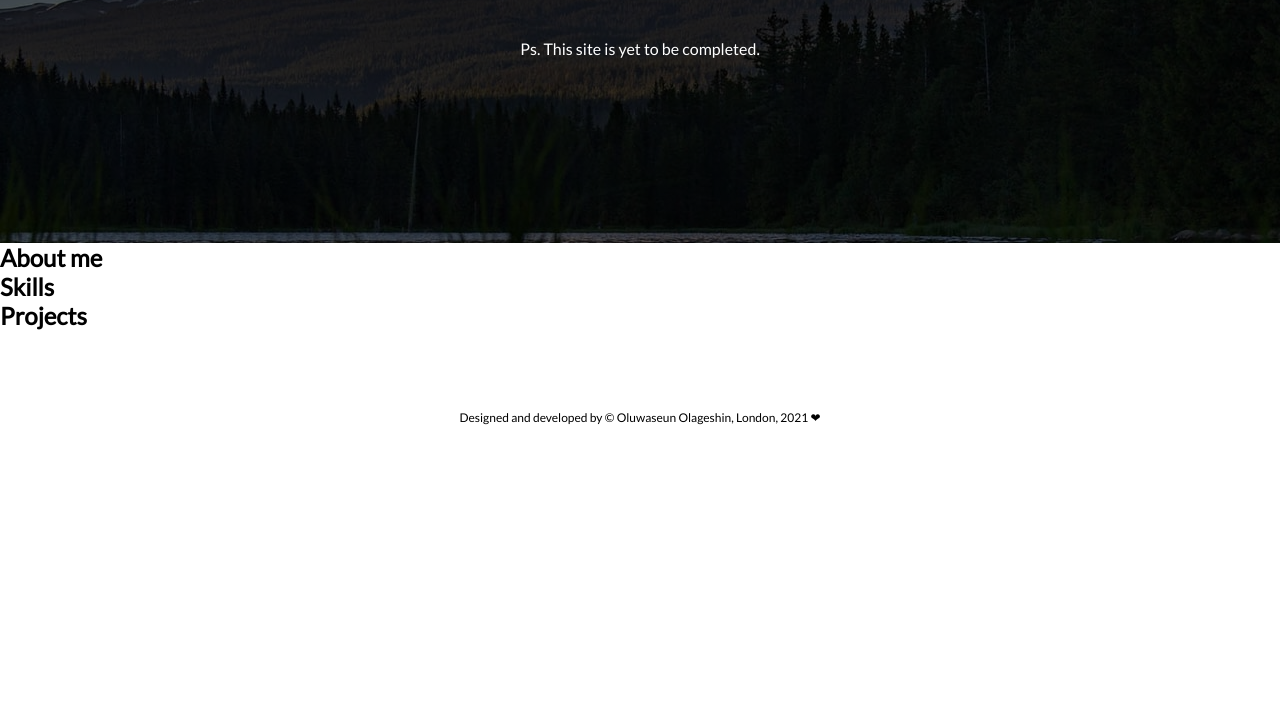
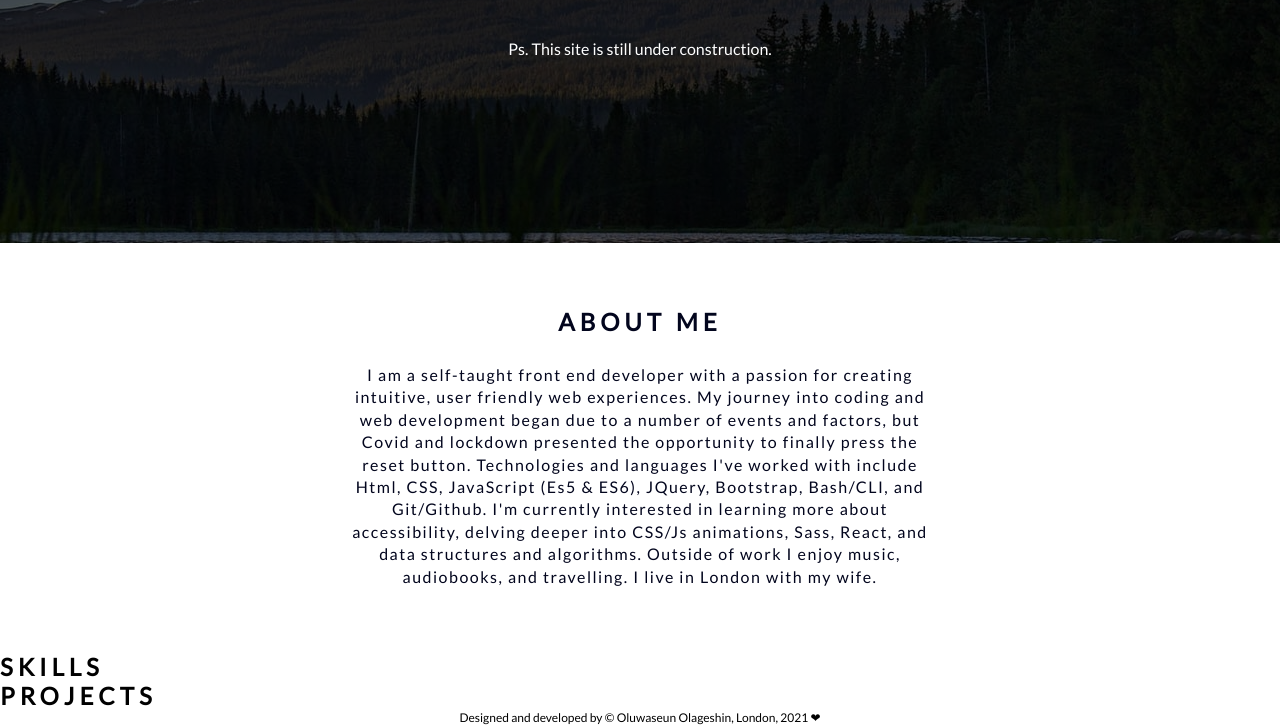
Before and after one commit to lagesh/portfolio, a plain HTML site: page index.html in a window 1280 px wide. Shown: the part 557-1282 px from the top of the page. Before the commit the page ends 982 px from the top, so only its background shows below. Drawn offline with Linux system fonts and the light colour scheme.

Commit message:
style about me section

```diff
--- a/css/style.css
+++ b/css/style.css
@@ -5,6 +5,10 @@
   font-family: 'Lato', sans-serif;
 }
 
+h2 {
+  text-transform: uppercase;
+  letter-spacing: 5px;
+}
 header {
   background: linear-gradient(rgba(0, 0, 0, 0.6), rgba(0, 0, 0, 0.6)),
     url(../images/emma-smith-15v_PnfwHs4-unsplash.jpg);
@@ -91,6 +95,45 @@ nav a:hover {
   font-weight: 300;
   letter-spacing: 2px;
 }
+.welcome-msg p {
+  color: #fff;
+  text-align: center;
+  margin-top: 5rem;
+}
+
+.toggle .line1 {
+  transform: rotate(-45deg) translate(-5px, 6px);
+}
+.toggle .line2 {
+  opacity: 0;
+}
+.toggle .line3 {
+  transform: rotate(45deg) translate(-5px, -6px);
+}
+/* ----------ABOUT ME --------*/
+.about-me {
+  width: 55%;
+  margin: auto;
+  text-align: center;
+  padding: 4rem;
+  color: rgb(2, 5, 29);
+}
+
+.about-me h2 {
+  margin-bottom: 1.75rem;
+}
+.about-me p {
+  font-size: 1rem;
+  letter-spacing: 1.5px;
+  line-height: 140%;
+}
+/* ---------FOOTER ------------ */
+footer p {
+  color: #000;
+  text-align: center;
+  font-size: 0.75rem;
+}
+
 /* Media queries*/
 
 @media only screen and (max-width: 1024px) {
@@ -137,24 +180,3 @@ nav a:hover {
     transform: translateX(0px);
   }
 }
-.toggle .line1 {
-  transform: rotate(-45deg) translate(-5px, 6px);
-}
-.toggle .line2 {
-  opacity: 0;
-}
-.toggle .line3 {
-  transform: rotate(45deg) translate(-5px, -6px);
-}
-p {
-  color: #fff;
-  text-align: center;
-  margin-top: 5rem;
-}
-
-/* ---------FOOTER ------------ */
-footer p {
-  color: #000;
-  text-align: center;
-  font-size: 0.75rem;
-}
--- a/index.html
+++ b/index.html
@@ -30,13 +30,18 @@
         <div class="welcome-msg">
             <h1>Hi, I'm Olu</h1>
             <h3>Front-end Developer and UX enthusiast</h3>
-            <p>Ps. This site is yet to be completed.</p>
+            <p>Ps. This site is still under construction.</p>
         </div>
 
     </header>
     <main>
-        <section id="about">
+        <section id="about" class="about-me">
             <h2>About me</h2>
+            <div>
+                <p>I am a self-taught front end developer with a passion for creating intuitive, user friendly web experiences. My journey into coding and web development began due to a number of events and factors, but Covid and lockdown presented the opportunity to finally press the reset button.
+                Technologies and languages I've worked with include Html, CSS, JavaScript (Es5 & ES6), JQuery, Bootstrap, Bash/CLI, and Git/Github. I'm currently interested in learning more about accessibility, delving deeper into CSS/Js animations, Sass, React, and data structures and algorithms.
+                Outside of work I enjoy music, audiobooks, and travelling. I live in London with my wife.</p>
+            </div>
         </section>
         <section id="skills">
             <h2>Skills</h2>
```
